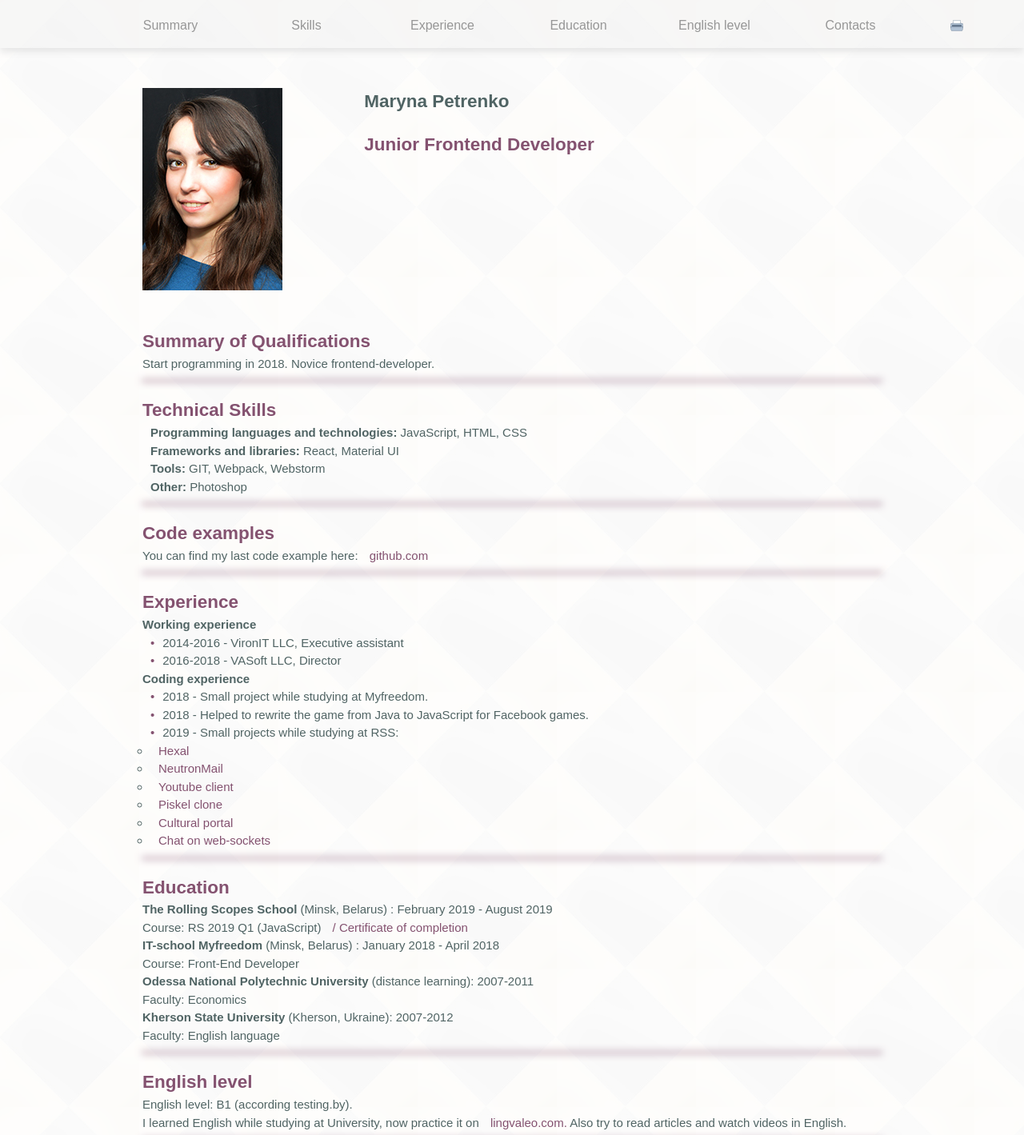
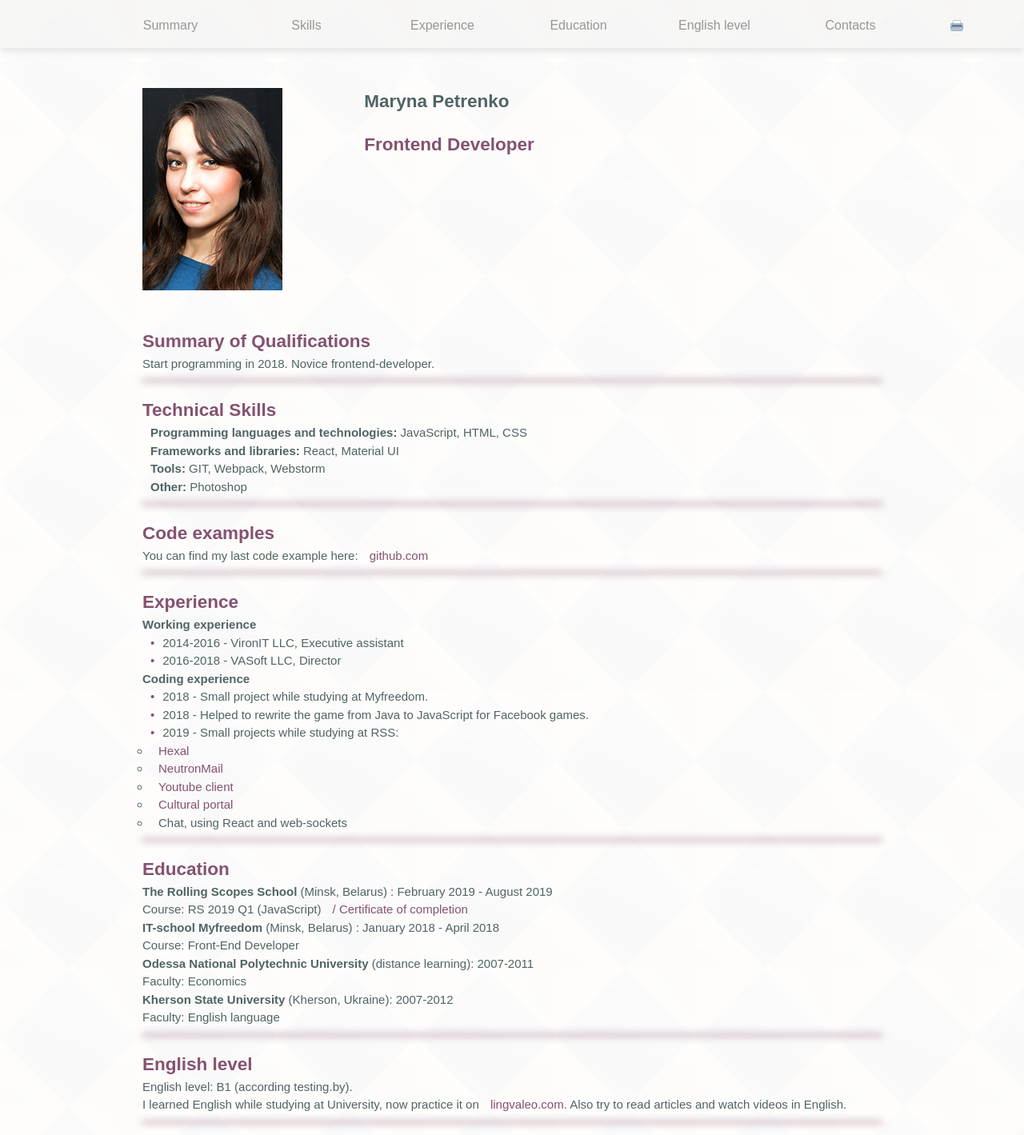
Before and after one commit to marinbonibon/rsschool-2019Q1-cv, a plain HTML site: page index.html in a window 1280 px wide. Shown: the top 1419 px of the page at 80% size. Drawn offline with Linux system fonts and the light colour scheme.

Commit message:
refactor: change links, delete unnecessary info

```diff
--- a/css/style.css
+++ b/css/style.css
@@ -139,3 +139,7 @@ body, html {
 [data-tooltip]:hover::after {
   opacity: 1;
 }
+
+.item-padding {
+  padding-left: 10px;
+}
--- a/index.html
+++ b/index.html
@@ -29,7 +29,7 @@
       </div>
       <div>
         <h1>Maryna Petrenko</h1>
-        <h2 class="subtitle additional-font-color">Junior Frontend Developer</h2>
+        <h2 class="subtitle additional-font-color">Frontend Developer</h2>
       </div>
     </div>
     <article class="inner">
@@ -50,7 +50,7 @@
     <article class="inner">
       <h2 class="subtitle additional-font-color" id="code-examples">Code examples</h2>
       <p>You can find my last code example here:
-        <a class="link additional-font-color" href="https://github.com/marinbonibon/advanced-zeros">github.com</a>
+        <a class="link additional-font-color" href="https://github.com/marinbonibon?tab=repositories" target="_blank">github.com</a>
       </p>
     </article>
     <hr class="line">
@@ -70,9 +70,8 @@
           <li><a class="link additional-font-color" href="https://relaxed-fermat-21137e.netlify.com/" target="_blank">Hexal</a></li>
           <li><a class="link additional-font-color" href="https://frosty-liskov-dd8ead.netlify.com/" target="_blank">NeutronMail</a></li>
           <li><a class="link additional-font-color" href="https://marinbonibon.github.io/youtube-client/" target="_blank">Youtube client</a></li>
-          <li><a class="link additional-font-color" href="https://marinbonibon.github.io/piskel-clone/" target="_blank">Piskel clone</a></li>
           <li><a class="link additional-font-color" href="https://poets-954f2.firebaseapp.com/en/" target="_blank">Cultural portal</a></li>
-          <li><a class="link additional-font-color" href="https://rss-chat-task.herokuapp.com/" target="_blank">Chat on web-sockets</a></li>
+          <li class="item-padding"> Chat, using React and web-sockets</li>
         </ul></li>
       </ul>
     </article>
```
